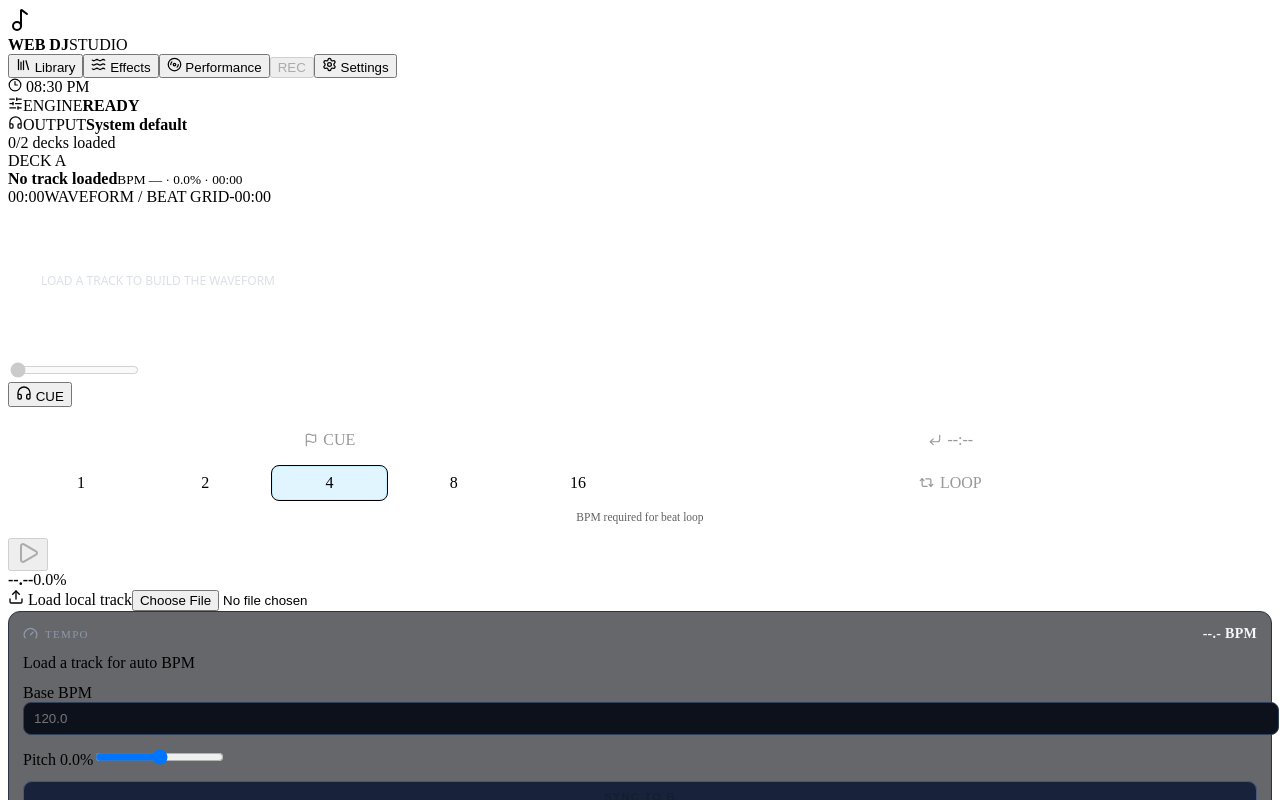
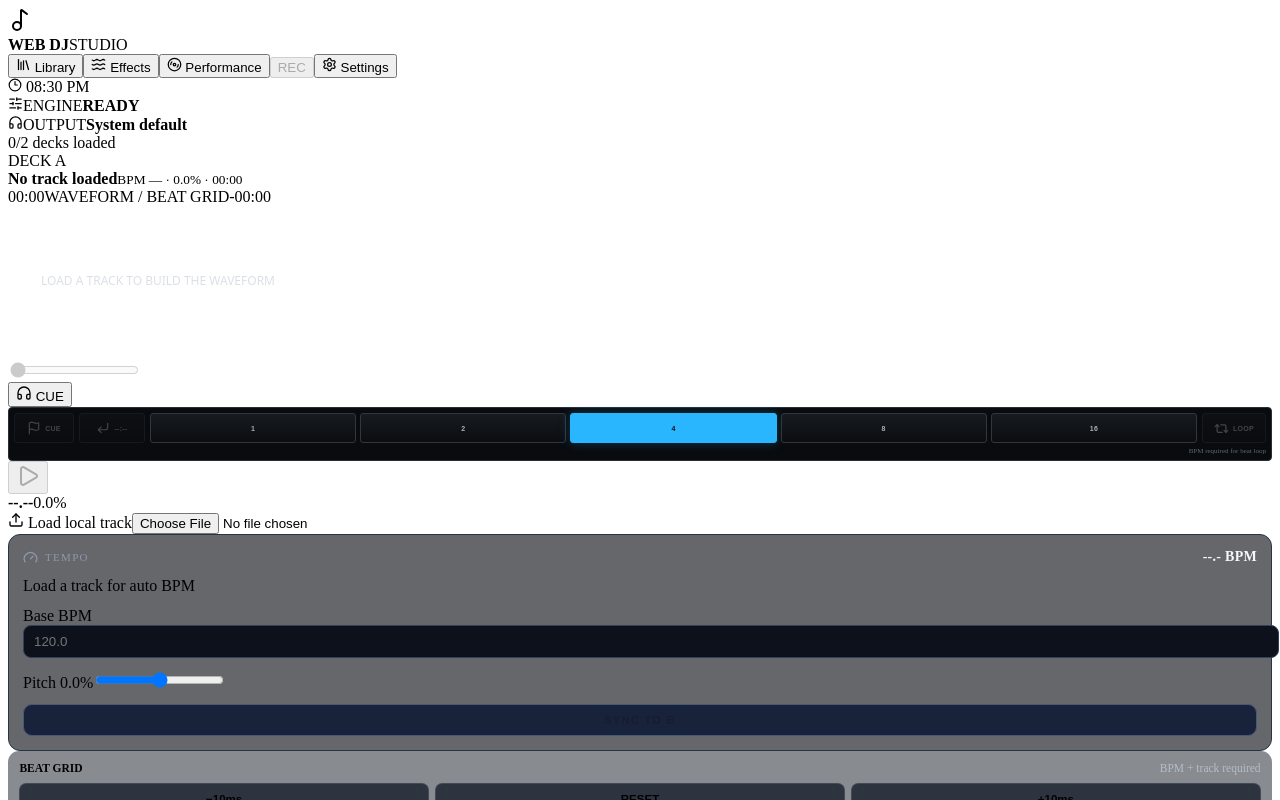
Before and after one commit to ShurexBRT/WebDJ, a React (Vite) app: page / in a window 1280 px wide. Shown: the top 800 px of the page. Built offline with nearby package versions, Linux system fonts and the light colour scheme; the HTML template or start-up script is replaced by a standard one.

Commit message:
Restyle cue and loop transport controls

```diff
--- a/src/components/cueLoop.css
+++ b/src/components/cueLoop.css
@@ -1,51 +1,56 @@
 .cue-loop-panel {
+  min-width: 0;
   display: grid;
-  gap: 0.65rem;
-  padding: 0.85rem;
-  border: 1px solid rgba(255, 255, 255, 0.08);
-  border-radius: 12px;
-  background: rgba(255, 255, 255, 0.025);
+  gap: 4px;
+  padding: 5px;
+  border: 1px solid #282f37;
+  border-radius: 4px;
+  background: #090b0e;
 }
 
-.cue-loop-row,
-.loop-size-row {
+.cue-loop-row {
+  min-width: 0;
   display: grid;
-  grid-template-columns: repeat(2, minmax(0, 1fr));
-  gap: 0.45rem;
+  grid-template-columns: 68px 72px minmax(150px, 1fr) 72px;
+  gap: 5px;
 }
 
 .loop-size-row {
-  grid-template-columns: repeat(5, minmax(0, 1fr));
+  min-width: 0;
+  display: grid;
+  grid-template-columns: repeat(5, minmax(28px, 1fr));
+  gap: 4px;
 }
 
 .cue-loop-panel button {
-  min-height: 36px;
+  min-width: 0;
+  min-height: 30px;
   display: inline-flex;
   align-items: center;
   justify-content: center;
-  gap: 0.35rem;
-  border: 1px solid rgba(255, 255, 255, 0.12);
-  border-radius: 8px;
-  background: rgba(255, 255, 255, 0.045);
-  color: inherit;
-  font: inherit;
+  gap: 4px;
+  border: 1px solid #303741;
+  border-radius: 3px;
+  background: linear-gradient(180deg, #171b20, #0b0d10);
+  color: #a8b0ba;
+  font-size: 8px;
+  font-weight: 900;
+  letter-spacing: .04em;
   cursor: pointer;
 }
 
 .cue-loop-panel button.active,
 .cue-loop-panel .loop-toggle.active {
-  border-color: currentColor;
-  background: rgba(41, 182, 255, 0.14);
-  box-shadow: 0 0 0 1px rgba(41, 182, 255, 0.15) inset;
+  color: #071014;
+  border-color: var(--deck-accent);
+  background: var(--deck-accent);
+  box-shadow: 0 0 12px color-mix(in srgb, var(--deck-accent) 25%, transparent);
 }
 
-.cue-loop-panel button:disabled {
-  opacity: 0.4;
-  cursor: not-allowed;
+.cue-loop-panel button:disabled { opacity: .35; cursor: not-allowed; }
+.cue-loop-panel small { color: #5f6975; font-size: 7px; text-align: right; }
+
+@media (max-width: 1450px) {
+  .cue-loop-row { grid-template-columns: 60px 66px minmax(125px, 1fr) 64px; }
+  .cue-loop-panel button { font-size: 7px; }
 }
-
-.cue-loop-panel small {
-  opacity: 0.62;
-  text-align: center;
-  font-size: 0.72rem;
-}
```
